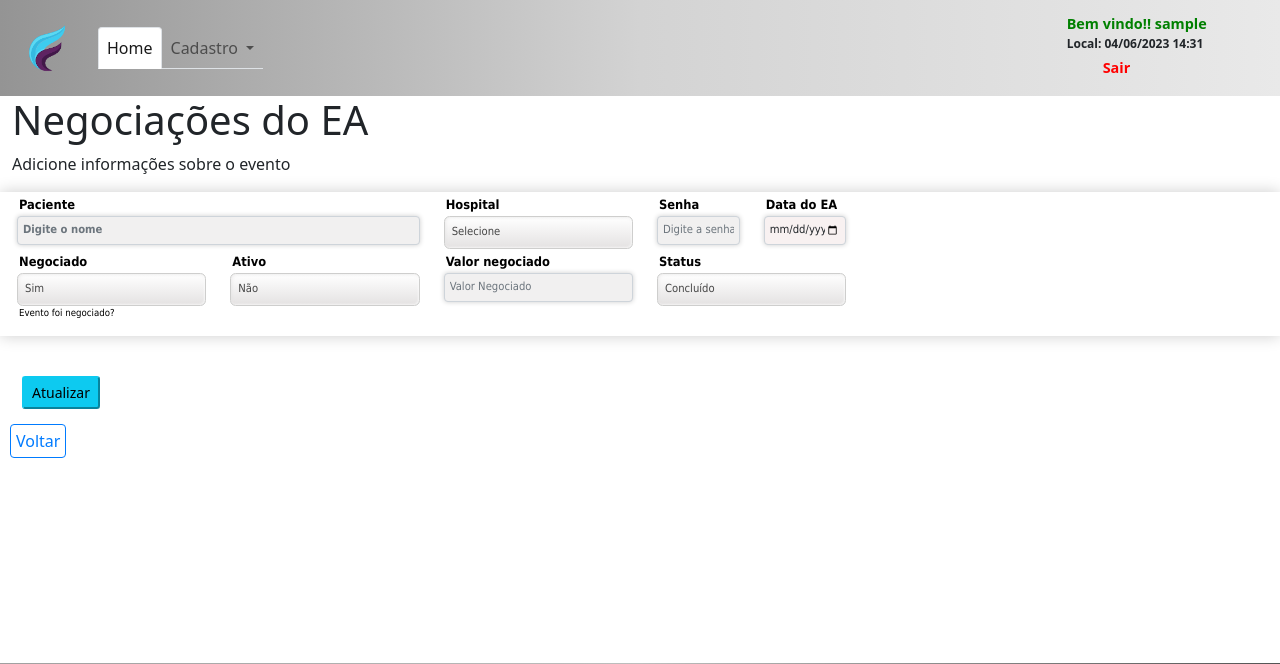
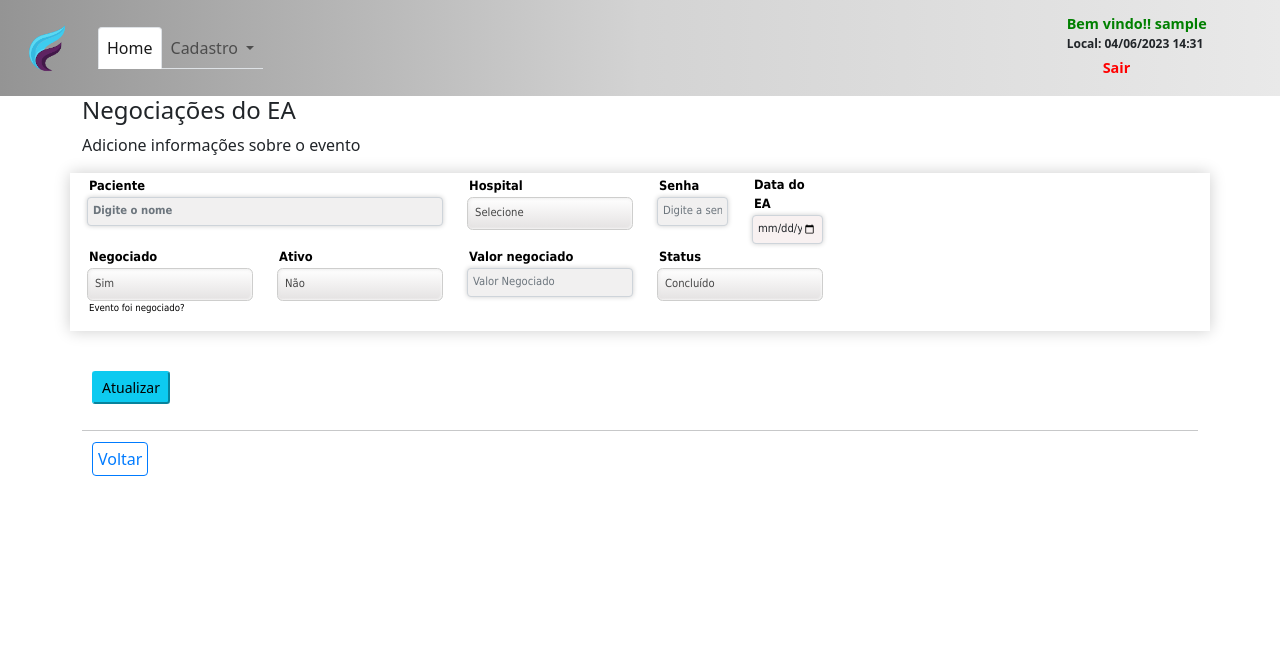
Before and after one commit to crisppi/EventoFull, a PHP site: page /edit_negociacao.php in a window 1280 px wide. Shown: the top 664 px of the page. Run offline with PHP 8.4, Linux system fonts and the light colour scheme; the visitor is signed in with stand-in values (Sample User, id 1); data that the repository does not hold is empty.

Commit message:
04/06 (6)

```diff
--- a/cad_evento.php
+++ b/cad_evento.php
@@ -226,6 +226,7 @@ $id_evento = filter_input(INPUT_GET, "id_evento");
 </div>
 <script src="https://cdn.jsdelivr.net/npm/bootstrap@5.0.1/dist/js/bootstrap.bundle.min.js" integrity="sha384-gtEjrD/SeCtmISkJkNUaaKMoLD0//ElJ19smozuHV6z3Iehds+3Ulb9Bn9Plx0x4" crossorigin="anonymous"></script>
 
+
 <?php
 require_once("templates/footer.php");
 ?>
--- a/dao/usuarioDao.php
+++ b/dao/usuarioDao.php
@@ -53,6 +53,11 @@ class UserDAO implements UserDAOInterface
     }
 
     public function PassordHash($senha)
+    {
+        return password_hash($senha, PASSWORD_DEFAULT);
+    }
+
+    public function authenticateUser($senha)
     {
         return password_hash($senha, PASSWORD_DEFAULT);
     }
--- a/edit_negociacao.php
+++ b/edit_negociacao.php
@@ -15,9 +15,9 @@ include_once("array_dados.php");
 ?>
 
 <!-- formulario update -->
-<div id="main-container" class="container-fluid">
+<div id="main-container" class="container">
     <div class="row">
-        <h1 class="page-title">Negociações do EA</h1>
+        <h4 class="page-title">Negociações do EA</h4>
 
         <p class="page-description">Adicione informações sobre o evento</p>
         <form class="formulario" action="<?= $BASE_URL ?>process_evento.php" id="update-form" method="POST" enctype="multipart/form-data">
@@ -73,7 +73,7 @@ include_once("array_dados.php");
                 </div>
                 <div class="form-group col-sm-2 ">
                     <label class="control-label" for="valor_negociado">Valor negociado</label>
-                    <input id="valor_negociado" type="text" name="valor_negociado" placeholder="Valor Negociado" class="form-control">
+                    <input id="valor_negociado" type="text" name="valor_negociado" placeholder="Valor Negociado" class="form-control dinheiro">
                 </div>
                 <div class="form-group col-sm-2 ">
                     <label class="control-label" for="status">Status</label>
@@ -107,12 +107,14 @@ include_once("array_dados.php");
             <p class="msg <?= $flassMessage["type"] ?>"><?= $flassMessage["msg"] ?></p>
         </div>
     <?php endif; ?>
+    <hr>
+    <?php include_once("diversos/backbtn_evento.php"); ?>
 
 </div>
 <script src="https://cdn.jsdelivr.net/npm/bootstrap@5.0.1/dist/js/bootstrap.bundle.min.js" integrity="sha384-gtEjrD/SeCtmISkJkNUaaKMoLD0//ElJ19smozuHV6z3Iehds+3Ulb9Bn9Plx0x4" crossorigin="anonymous"></script>
+<script src="js/scriptMoeda.js"></script>
 
-
-<?php include_once("diversos/backbtn_evento.php"); ?>
+<script src="https://cdnjs.cloudflare.com/ajax/libs/popper.js/1.14.0/umd/popper.min.js"></script>
 
 <?php
 require_once("templates/footer.php");
--- /dev/null
+++ b/js/scriptMoeda.js
@@ -0,0 +1,87 @@
+// ****************************************** //
+// ENTRADA DE DADOS DE VALOR GLOSA MEDICA - ESTRUTURA CONDICIONAL
+// ****************************************** //
+// inputMed.addEventListener("blur", function () {
+
+//     // LIMPAR DADOS DO INPUT - valor_glosa_enf
+//     finalEnf = inputEnf.value;
+//     var finalEnf2 = finalEnf;
+//     finalEnf2 = finalEnf.replace(".", "");
+//     finalEnf2 = finalEnf.replace(",", ".");
+//     finalEnf2 = parseFloat(finalEnf2);
+
+//     // LIMPAR DADOS DO INPUT - valor_glosa_med
+//     finalMed = inputMed.value;
+//     var finalMed2 = finalMed;
+//     finalMed2 = finalMed.replace(".", "");
+//     finalMed2 = finalMed.replace(",", ".");
+//     finalMed2 = parseFloat(finalMed2);
+
+//     // INSERIR VALOR NO INPUT DE DADOS
+//     finalGlosa = finalEnf2 + finalMed2;
+//     let inputGlosa = document.getElementById("valor_glosa_total");
+//     inputGlosa.value = finalGlosa;
+
+//     finalGlosa = inputGlosa.value;
+//     var finalGlosa2 = finalGlosa;
+
+//     // PREENCHIMENTO DE CAMPO GLOSA TOTAL
+//     finalGlosa2 = finalGlosa.replace(".", "");
+//     finalGlosa2 = finalGlosa.replace(",", ".");
+//     finalGlosa2 = parseFloat(finalGlosa2);
+
+//     var valorFormatGlosa = finalGlosa2.toLocaleString('pt-BR', {
+//         style: 'currency',
+//         currency: 'BRL'
+//     });
+
+//     inputGlosa.value = valorFormatGlosa;
+//     inputGlosa.style.fontWeight = 600;
+//     inputGlosa.style.borderColor = "green";
+//     inputGlosa.style.backgroundColor = "#808080";
+//     inputGlosa.style.color = "white";
+
+//     // LIMPAR DADOS DO INPUT - valor_apresentado_capeante
+//     apresCapeante = inputApresent.value;
+//     var apresCapeante2 = apresCapeante;
+//     apresCapeante2 = apresCapeante2.replace(".", "");
+//     apresCapeante2 = apresCapeante2.replace(",", ".");
+//     apresCapeante2 = parseFloat(apresCapeante2);
+
+//     // PREENCHIMENTO DO CAMPO FINAL CAPEANTE
+//     finalCapeante = apresCapeante2 - (finalEnf2 + finalMed2);
+
+//     var finalCapeante2 = finalCapeante;
+//     valorFinal.value = finalCapeante;
+//     finalCapeante = valorFinal.value;
+
+//     var valorFormatFinal = finalCapeante2.toLocaleString('pt-BR', {
+//         style: 'currency',
+//         currency: 'BRL'
+//     });
+//     valorFinal.value = valorFormatFinal;
+//     valorFinal.style.fontWeight = 600;
+//     valorFinal.style.borderColor = "green";
+//     valorFinal.style.backgroundColor = "#808080";
+//     valorFinal.style.color = "white";
+
+// });
+
+$(document).ready(function() {
+    $("input.dinheiro").maskMoney({
+        showSymbol: true,
+        symbol: "R$",
+        decimal: ",",
+        thousands: "."
+    });
+});
+
+
+
+
+// function cancelar() {
+//     let idAcoes = (document.getElementById('id-confirmacao'));
+//     idAcoes.style.display = 'none';
+//     console.log("chegou no cancelar");
+
+// };
```
Also changed, not shown: models/usuario.php (+1 -23 lines).
